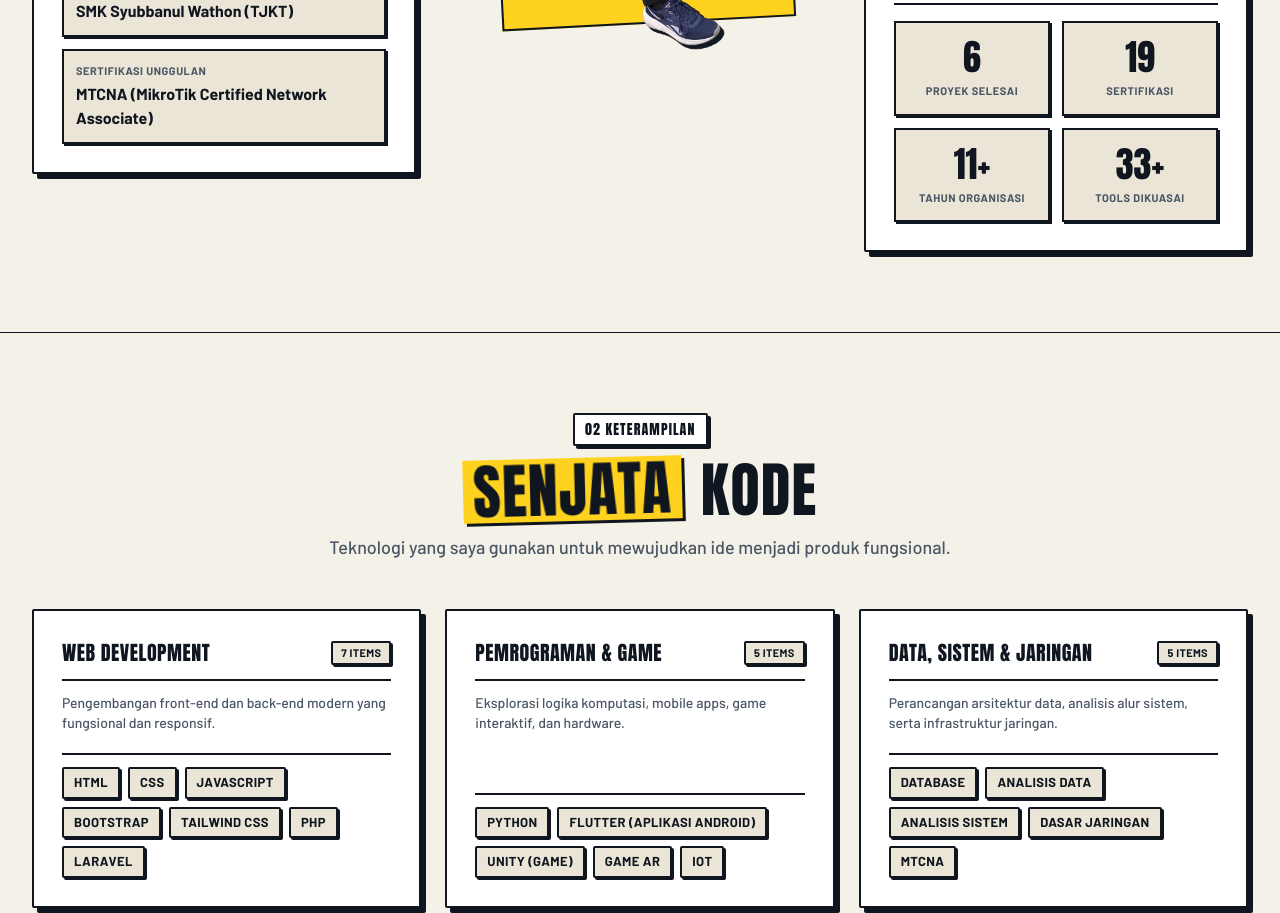
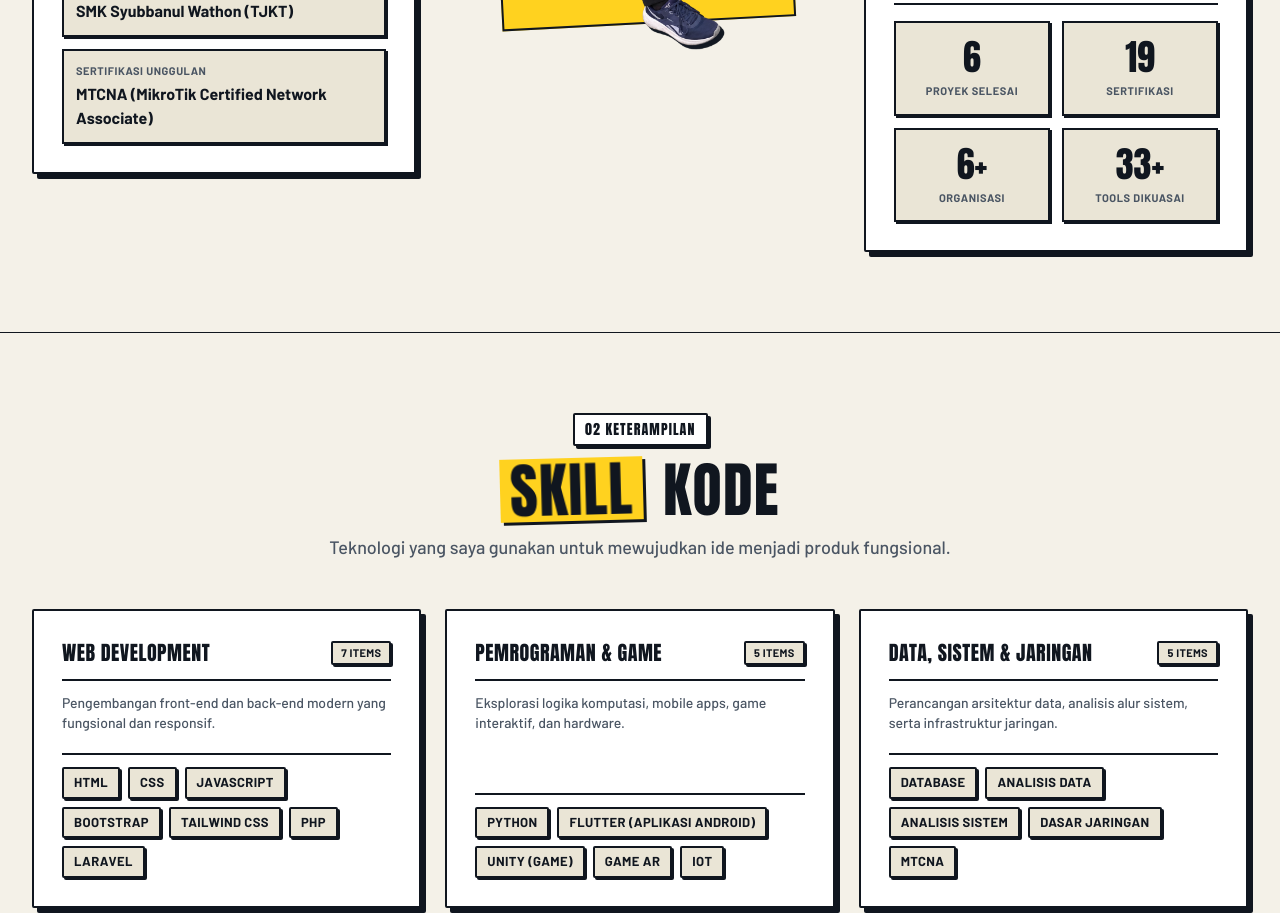
Before and after one commit to Athoillah-Violet/PortofolioAhmad, a plain HTML site: page index.html in a window 1280 px wide. Shown: the part 1519-2432 px from the top of the page. Drawn offline with nearby package versions, Linux system fonts and the light colour scheme.

Commit message:
Perbarui

```diff
--- a/index.html
+++ b/index.html
@@ -268,7 +268,7 @@
       </div>
 
       <div class="modal-footer flex-wrap">
-        <a id="btn-download-cv" href="assets/img/print-cv.png" download="CV-Ahmad-Athoillah-Almadany.png" class="btn-poster-secondary text-sm">
+        <a id="btn-download-cv" target="_blank" rel="noopener noreferrer" href="assets/CV-Ahmad-Athoillah-Almadany.pdf" download="CV-Ahmad-Athoillah-Almadany.png" class="btn-poster-secondary text-sm">
           <svg class="w-4 h-4" fill="none" stroke="currentColor" viewBox="0 0 24 24"><path stroke-linecap="round" stroke-linejoin="round" stroke-width="2.5" d="M4 16v1a3 3 0 003 3h10a3 3 0 003-3v-1m-4-4l-4 4m0 0l-4-4m4 4V4"></path></svg>
           Unduh Berkas CV
         </a>
@@ -317,6 +317,10 @@
         <a id="project-modal-live" href="#" target="_blank" rel="noopener noreferrer" class="btn-poster-primary text-sm hidden">
           <svg class="w-4 h-4" fill="none" stroke="currentColor" viewBox="0 0 24 24"><path stroke-linecap="round" stroke-linejoin="round" stroke-width="2.5" d="M10 6H6a2 2 0 00-2 2v10a2 2 0 002 2h10a2 2 0 002-2v-4M14 4h6m0 0v6m0-6L10 14"></path></svg>
           Live Demo
+        </a>
+        <a id="project-modal-unduh" href="#" target="_blank" rel="noopener noreferrer" class="btn-poster-primary text-sm hidden">
+          <svg class="w-4 h-4" fill="none" stroke="currentColor" viewBox="0 0 24 24"><path stroke-linecap="round" stroke-linejoin="round" stroke-width="2.5" d="M4 16v1a3 3 0 003 3h10a3 3 0 003-3v-1m-4-4l-4 4m0 0l-4-4m4 4V4"></path></svg>
+          Unduh File
         </a>
       </div>
     </div>
--- a/js/data.js
+++ b/js/data.js
@@ -34,7 +34,7 @@ window.portfolioData = {
     qrSertifikat: "assets/img/qr-sertifikat.png",
     qrSertifikatText: "Scan atau klik tombol untuk melihat seluruh arsip sertifikat di Google Drive",
     qrSertifikatUrl: "https://drive.google.com/drive/folders/1pPcO7AGU55haVoz0fksYNL3z5EnLFXjU?usp=drive_link",
-    printCv: "assets/img/print-cv.png"
+    printCv: "assets/CV-Ahmad-Athoillah-Almadany.pdf"
   },
 
   // Microcopy Antarmuka (Gaya Poster Berani, Bahasa Indonesia Lugas Orang Pertama)
@@ -43,7 +43,7 @@ window.portfolioData = {
       badge: "TERBUKA UNTUK KOLABORASI & PROYEK NYATA",
       brushAccent: "Siap bangun web solid!",
       btnProyek: "Lihat Karya",
-      btnKontak: "Ajak Ngobrol",
+      btnKontak: "HUBUNGI SAYA",
       btnCv: "Periksa CV"
     },
     tentang: {
@@ -55,12 +55,12 @@ window.portfolioData = {
       tentangTitle: "Tentang Saya",
       statProyek: "Proyek Selesai",
       statSertifikat: "Sertifikasi",
-      statOrganisasi: "Tahun Organisasi",
+      statOrganisasi: "Organisasi",
       statTools: "Tools Dikuasai"
     },
     keterampilan: {
       badge: "02 KETERAMPILAN",
-      judulWord1: "SENJATA",
+      judulWord1: "SKILL",
       judulWord2: "KODE",
       subjudul: "Teknologi yang saya gunakan untuk mewujudkan ide menjadi produk fungsional."
     },
@@ -380,6 +380,7 @@ window.portfolioData = {
       ],
       linkLive: "",
       linkGithub: "",
+      linkUnduh: "https://drive.google.com/drive/folders/1cGnZnWCo-v5iUn-y70zcSVuA-I_ewtDM?usp=drive_link",
       unggulan: false
     }
   ],
--- a/js/render.js
+++ b/js/render.js
@@ -139,11 +139,10 @@ const PortfolioRenderer = {
     const totalProyek = data.proyek.length;
     const totalSertifikat = data.sertifikat.length;
 
-    let totalTahunOrganisasi = 0;
+    let totalOrganisasi = 0;
     data.organisasiPengabdian.forEach(item => {
-      const match = item.durasi.match(/(\d+)\s*tahun/i);
-      if (match) {
-        totalTahunOrganisasi += parseInt(match[1], 10);
+      if (!item.kategori || item.kategori.toLowerCase() === 'organisasi') {
+        totalOrganisasi++;
       }
     });
 
@@ -245,8 +244,8 @@ const PortfolioRenderer = {
                 </div>
 
                 <div class="p-3.5 bg-[var(--bg-alt)] border-2 border-[var(--line)] shadow-[2px_2px_0_var(--shadow-hard)] text-center stat-counter-box" data-aos="fade-up" data-aos-delay="150">
-                  <div class="font-anton text-3xl sm:text-4xl text-[var(--ink)] leading-none"><span class="stat-number" data-target="${totalTahunOrganisasi}">${totalTahunOrganisasi}</span>+</div>
-                  <div class="text-[11px] font-bold uppercase tracking-wider text-[var(--ink-muted)] mt-1.5">${UI.tentang?.statOrganisasi || "Thn Org"}</div>
+                  <div class="font-anton text-3xl sm:text-4xl text-[var(--ink)] leading-none"><span class="stat-number" data-target="${totalOrganisasi}">${totalOrganisasi}</span>+</div>
+                  <div class="text-[11px] font-bold uppercase tracking-wider text-[var(--ink-muted)] mt-1.5">${UI.tentang?.statOrganisasi || "Organisasi"}</div>
                 </div>
 
                 <div class="p-3.5 bg-[var(--bg-alt)] border-2 border-[var(--line)] shadow-[2px_2px_0_var(--shadow-hard)] text-center stat-counter-box" data-aos="fade-up" data-aos-delay="200">
@@ -347,6 +346,13 @@ const PortfolioRenderer = {
         </a>
       ` : '';
 
+      const unduhBtnHtml = p.linkUnduh ? `
+        <a href="${p.linkUnduh}" target="_blank" rel="noopener noreferrer" class="btn-poster-primary text-xs py-2 px-3 flex items-center gap-1.5" aria-label="Unduh file ${p.judul}" onclick="event.stopPropagation()">
+          <svg class="w-3.5 h-3.5" fill="none" stroke="currentColor" viewBox="0 0 24 24"><path stroke-linecap="round" stroke-linejoin="round" stroke-width="2.5" d="M4 16v1a3 3 0 003 3h10a3 3 0 003-3v-1m-4-4l-4 4m0 0l-4-4m4 4V4"></path></svg>
+          Unduh
+        </a>
+      ` : '';
+
       return `
         <div class="project-aos-wrap" data-aos="fade-up" data-aos-delay="${delay}">
           <article class="project-card-tilt poster-card flex flex-col justify-between overflow-hidden cursor-pointer group h-full" data-project-id="${p.id}" tabindex="0" role="button" aria-label="Buka detail proyek ${p.judul}">
@@ -397,6 +403,7 @@ const PortfolioRenderer = {
                 <div class="flex items-center gap-2">
                   ${githubBtnHtml}
                   ${liveBtnHtml}
+                  ${unduhBtnHtml}
                 </div>
               </div>
             </div>
--- a/js/ui.js
+++ b/js/ui.js
@@ -200,6 +200,16 @@ const PortfolioUI = {
           liveLink.classList.remove('hidden');
         } else {
           liveLink.classList.add('hidden');
+        }
+      }
+
+      const unduhLink = document.getElementById('project-modal-unduh');
+      if (unduhLink) {
+        if (project.linkUnduh) {
+          unduhLink.href = project.linkUnduh;
+          unduhLink.classList.remove('hidden');
+        } else {
+          unduhLink.classList.add('hidden');
         }
       }
 
```
Also changed, not shown: 1 other file.
